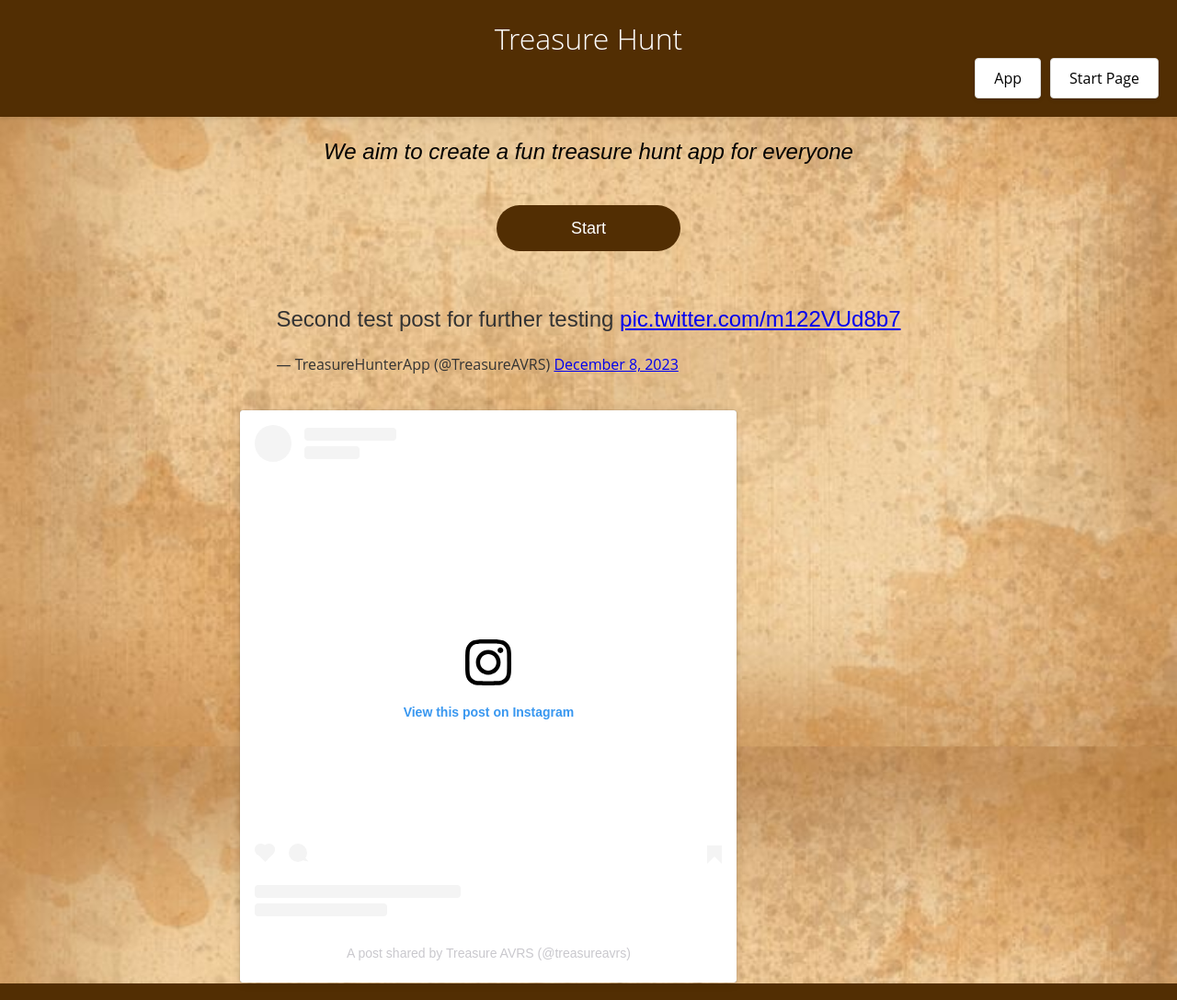
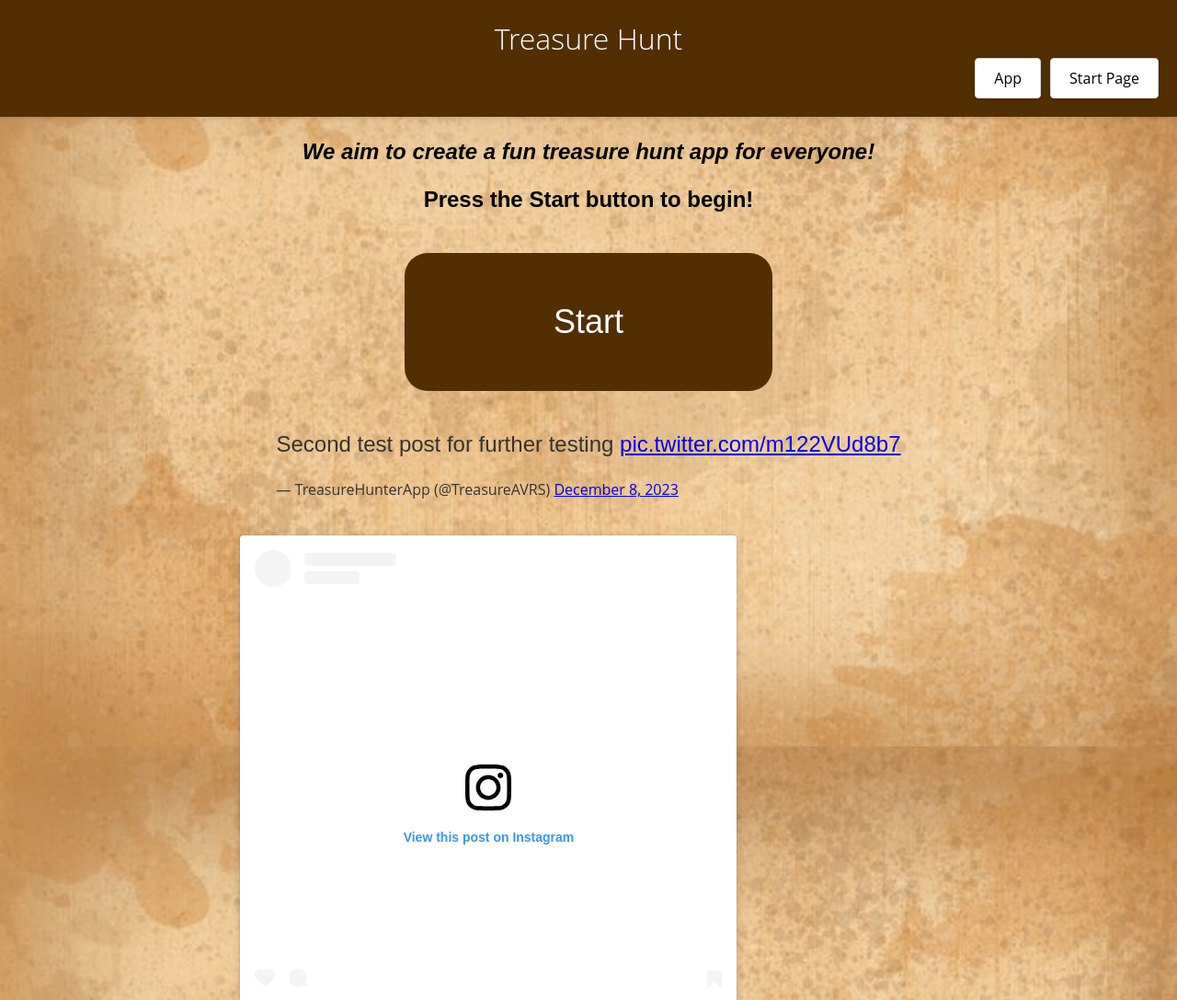
Before and after one commit to Deathappens/CO1111_Treasure_Hunt, a plain HTML site: page index.html in a window 1280 px wide. Shown: the top 1087 px of the page at 92% size. Drawn offline with Linux system fonts and the light colour scheme; a script that the page names is missing.

Commit message:
shuffling styles around. Start button now bigger!

```diff
--- a/html/style.css
+++ b/html/style.css
@@ -13,7 +13,7 @@ body {
 header, footer {
     background-color: #522e03; /* Light background for header and footer */
     padding: 20px 0;
-    box-shadow: 0 2px 5px rgba(0,0,0,0.1); /* Soft shadow for depth */
+    box-shadow: 0 2px 5px rgba(0, 0, 0, 0.1); /* Soft shadow for depth */
 }
 
 .name h1 {
@@ -24,11 +24,12 @@ header, footer {
 }
 
 p {
-    text-align:  center;
+    text-align: center;
     font-family: Arial, sans-serif;
     font-size: 24px;
 
 }
+
 #skipbutton {
     display: flex; /* Use flexbox */
     justify-content: center; /* Center horizontally */
@@ -51,11 +52,19 @@ p {
 }
 
 
-.buttonc {
+.start_button {
     display: flex;
     justify-content: center;
     padding: 20px 0; /* More breathing space around button */
+
 }
+#startbutton{
+    width: 400px;
+    height: 150px;
+    font-size: 36px;
+
+}
+
 
 #submitbutton {
     width: 200px;
@@ -91,8 +100,7 @@ button:hover {
 }
 
 
-
-.Names, .links, .twitter, .grid-container {
+.Names, .links, .social_media, .grid-container {
     color: #333; /* Consistent text color */
 }
 
@@ -161,21 +169,22 @@ footer {
 }
 
 /* Social Media Icons */
-.twitter_icon::before, .insta::before {
+.social_media_icon::before, .insta::before {
     margin-right: 8px;
     font-family: 'Font Awesome 5 Free', sans-serif; /* Assuming Font Awesome is used */
     font-weight: 900; /* Necessary for solid icons */
 }
 
 
+.social_media {
+    display: grid;
+    justify-content: center;
+}
 
-.twitter {
-    display: grid;
-justify-content: center;
-}
-.insta{
+.insta {
     padding-left: 20px
 }
+
 .insta::before {
     content: '\f16d'; /* Instagram icon unicode */
 
@@ -186,6 +195,7 @@ justify-content: center;
     margin: 5px 0; /* Uniform spacing for names */
     padding-bottom: 8px;
 }
+
 #questionnaire {
     display: flex;
     flex-direction: column; /* Stack elements vertically */
@@ -216,6 +226,7 @@ justify-content: center;
     font-size: 28px;
     text-align: center;
 }
+
 .container {
     display: flex; /* Use flexbox for alignment */
     flex-direction: column; /* Stack elements vertically */
@@ -286,6 +297,7 @@ justify-content: center;
     left: 20px; /* Position from the left */
     top: 82px; /* Position from the top */
 }
+
 .prompt_button:hover {
     background-color: #b78d62; /* Darker shade on hover */
 }
@@ -313,6 +325,7 @@ justify-content: center;
 .links a:hover {
     background-color: #f2f2f2; /* Light gray background on hover */
 }
+
 .submit-button {
     width: 100px;
     height: 40px;
@@ -346,6 +359,7 @@ justify-content: center;
 #mcqAnswerBlock input[type="button"]:hover {
     background-color: #381f02;
 }
+
 .bool-answer-buttons input[type="button"] {
     width: 100px; /* Adjust width as needed */
     height: 40px; /* Adjust height as needed */
@@ -362,6 +376,7 @@ justify-content: center;
 .bool-answer-buttons input[type="button"]:hover {
     background-color: #381f02; /* Darker shade on hover */
 }
+
 input[type="text"] {
     width: 200px; /* Adjust width as needed */
     height: 40px; /* Adjust height as needed */
@@ -376,6 +391,7 @@ input[type="text"]:focus {
     outline: none; /* Remove default focus outline */
     border-color: #381f02; /* Change border color on focus */
 }
+
 .answer-block {
     display: flex;
     justify-content: center;
@@ -398,6 +414,7 @@ input[type="text"]:focus {
     outline: none; /* Remove default focus outline */
     border-color: #381f02; /* Change border color on focus */
 }
+
 /* CSS for the numAnswerBlock */
 #numAnswerBlock {
     display: flex;
@@ -447,20 +464,21 @@ input[type="text"]:focus {
 }
 
 
-
-.welcome{
+.welcome {
     text-align: center;
 }
-.please{
+
+.please {
     text-align: center;
 }
-.slogan{
+
+.slogan {
     text-align: center;
     color: white;
 }
 
 
-.disabled{
+.disabled {
     background-color: grey;
     color: lightgray;
 }
--- a/index.html
+++ b/index.html
@@ -24,19 +24,21 @@
         </div>
     </div>
 </header>
-<p><i> We aim to create a fun treasure hunt app for everyone </i></p>
-<div class="buttonc">
-    <a href="html/app.html">
-        <button>Start</button>
-    </a>
+<p><b><i> We aim to create a fun treasure hunt app for everyone!</i></b></p>
+<p><b> Press the Start button to begin!</b></p>
+<div class="start_button">
+        <button id="startbutton" onclick='window.location.href="html/app.html"'>Start</button>
 </div>
 
 
-<div class="twitter">
+<div class="social_media">
+    <div class="twitter_widget">
         <script async src="https://platform.twitter.com/widgets.js" charset="utf-8"></script>
         <blockquote class="twitter-tweet"><p lang="en" dir="ltr">Second test post for further testing <a
-            href="https://t.co/m122VUd8b7">pic.twitter.com/m122VUd8b7</a></p>&mdash; TreasureHunterApp (@TreasureAVRS)
-        <a href="https://twitter.com/TreasureAVRS/status/1733127255780471279?ref_src=twsrc%5Etfw">December 8, 2023</a>
+                href="https://t.co/m122VUd8b7">pic.twitter.com/m122VUd8b7</a></p>&mdash; TreasureHunterApp
+            (@TreasureAVRS)
+            <a href="https://twitter.com/TreasureAVRS/status/1733127255780471279?ref_src=twsrc%5Etfw">December 8,
+                2023</a>
         </blockquote>
         <script async src="https://platform.twitter.com/widgets.js" charset="utf-8"></script>
         <!-- Google tag (gtag.js) -->
@@ -53,6 +55,8 @@
             gtag('config', 'G-QGDDSE5CEN');
         </script>
         <br>
+    </div>
+    <div class="instagram_widget">
         <blockquote class="instagram-media" data-instgrm-captioned
                     data-instgrm-permalink="https://www.instagram.com/p/C3IQmbdtF3h/?utm_source=ig_embed&amp;utm_campaign=loading"
                     data-instgrm-version="14"
@@ -70,7 +74,8 @@
                 </div>
                 <div style="padding: 19% 0;"></div>
                 <div style="display:block; height:50px; margin:0 auto 12px; width:50px;">
-                <svg width="50px" height="50px" viewBox="0 0 60 60" version="1.1" xmlns="https://www.w3.org/2000/svg"
+                    <svg width="50px" height="50px" viewBox="0 0 60 60" version="1.1"
+                         xmlns="https://www.w3.org/2000/svg"
                          xmlns:xlink="https://www.w3.org/1999/xlink">
                         <g stroke="none" stroke-width="1" fill="none" fill-rule="evenodd">
                             <g transform="translate(-511.000000, -20.000000)" fill="#000000">
@@ -114,7 +119,7 @@
                        target="_blank">A post shared by Treasure AVRS (@treasureavrs)</a></p></div>
         </blockquote>
         <script async src="//www.instagram.com/embed.js"></script>
-
+    </div>
 </div>
 <footer>
     <div class="grid-container">
@@ -123,7 +128,8 @@
                 Social Media
             </H4>
             <a href="https://twitter.com/TreasureAVRS" target="_blank">
-                <img src="resources/twitterlogo.png" alt="Twitter" class="twitter_icon" style="width: 100px; height: 100px;">
+                <img src="resources/twitterlogo.png" alt="Twitter" class="twitter_icon"
+                     style="width: 100px; height: 100px;">
             </a>
             <a href="https://www.instagram.com/treasureavrs/?hl=en">
                 <img src="resources/instagram.png" alt="instagram" class="insta" style="width: 100px; height: 100px;">
```
Lines whose indentation alone changed are shown as unchanged.
